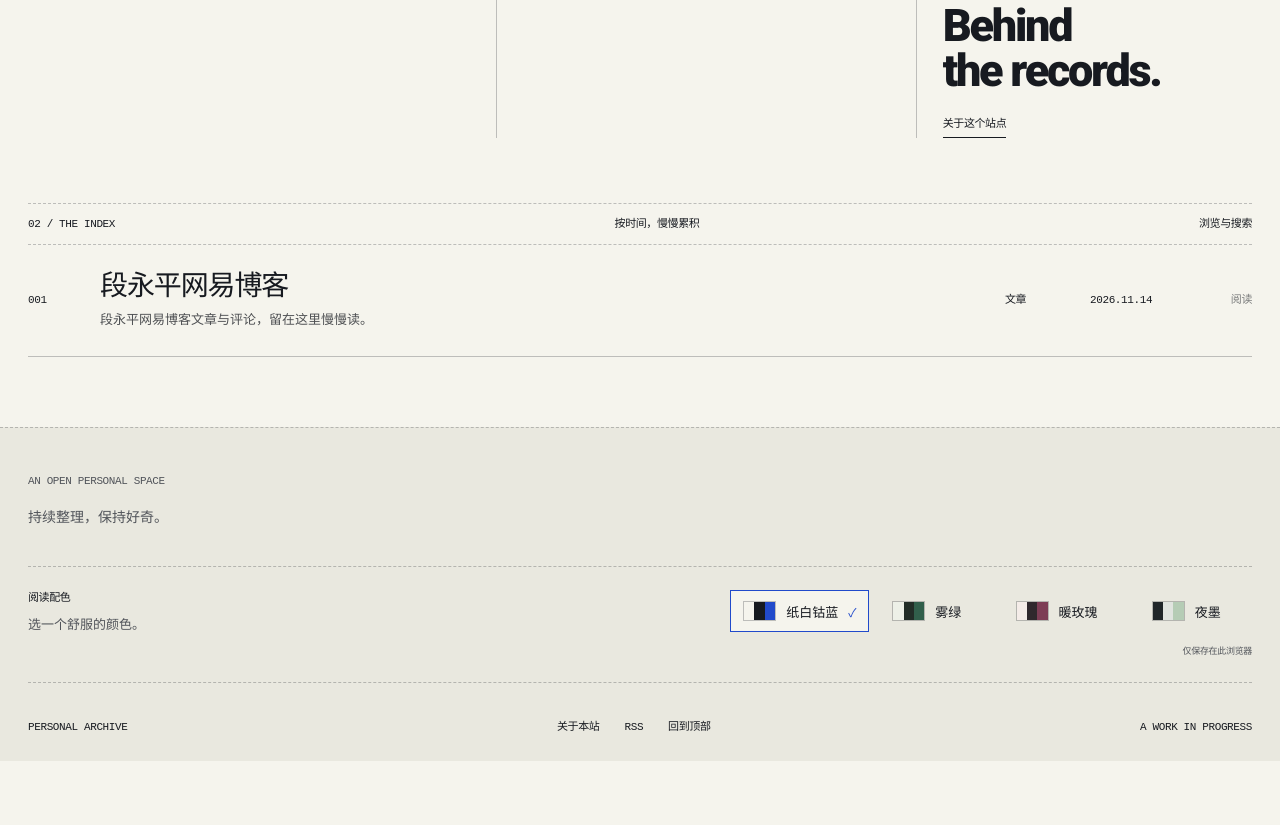
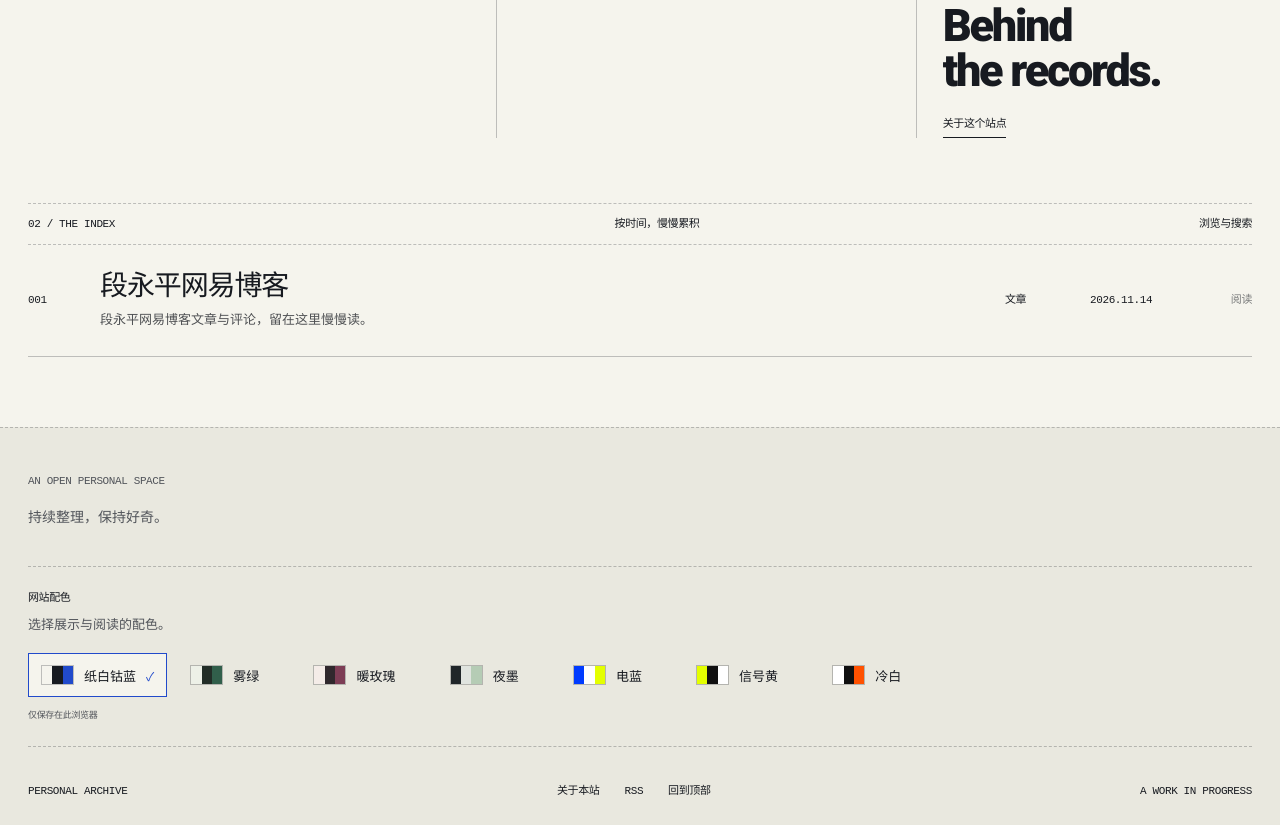
Before and after one commit to itsjoeyrighthere/itsjoeyrighthere.github.io, an Astro site: page / in a window 1280 px wide. Shown: the part 1287-2112 px from the top of the page. Before the commit the page ends 2048 px from the top, so only its background shows below. Built offline with nearby package versions, Linux system fonts and the light colour scheme; Astro itself is replaced by a stand-in of ours.

Commit message:
feat: add electric, signal and raw color themes

```diff
--- a/package.json
+++ b/package.json
@@ -10,6 +10,7 @@
     "dev": "astro dev",
     "start": "astro dev",
     "check": "astro check",
+    "test:themes": "node --test tests/themes.test.mjs",
     "build": "astro build && node scripts/build-search.js",
     "preview": "astro preview",
     "new-post": "node scripts/new-post.js"
--- a/src/components/ThemePicker.astro
+++ b/src/components/ThemePicker.astro
@@ -2,7 +2,7 @@
 import { themes } from '../config/themes';
 ---
 <section class="appearance-settings" data-theme-picker aria-labelledby="appearance-title">
-  <div class="appearance-caption"><h2 id="appearance-title" class="micro">阅读配色</h2><p>选一个舒服的颜色。</p></div>
+  <div class="appearance-caption"><h2 id="appearance-title" class="micro">网站配色</h2><p>选择展示与阅读的配色。</p></div>
   <div class="theme-options" role="group" aria-label="网站配色方案">
     {themes.map(theme => <button type="button" data-theme-option={theme.id} aria-pressed={theme.id === 'paper'} aria-label={`${theme.name}：${theme.description}`}>
       <span class="theme-palette" style={`--swatch-bg:${theme.background};--swatch-ink:${theme.ink};--swatch-brand:${theme.brand}`} aria-hidden="true"><i></i><i></i><i></i></span>
--- a/src/config/themes.ts
+++ b/src/config/themes.ts
@@ -3,4 +3,99 @@ export const themes = [
   { id: 'sage', name: '雾绿', description: '灰绿纸面，深绿文字', background: '#edf0e7', ink: '#222d27', brand: '#315f4b' },
   { id: 'rose', name: '暖玫瑰', description: '浅玫瑰纸面，酒红标题', background: '#f4ece8', ink: '#30282d', brand: '#7d3d55' },
   { id: 'night', name: '夜墨', description: '炭灰底色，柔和浅绿', background: '#202629', ink: '#e0e4df', brand: '#b5ccb5' },
+  { id: 'electric', name: '电蓝', description: '电蓝展示场，冷白阅读面，酸黄点色', background: '#003bff', ink: '#ffffff', brand: '#e4ff00' },
+  { id: 'signal', name: '信号黄', description: '信号黄与纯黑，白色阅读面', background: '#e4ff00', ink: '#101010', brand: '#ffffff' },
+  { id: 'raw', name: '冷白', description: '冷白与纯黑，信号橙硬边点色', background: '#ffffff', ink: '#101010', brand: '#ff5100' },
 ] as const;
+
+export type Surface = 'display' | 'index' | 'reading';
+type Palette = {
+  background: string; ink: string; muted: string; line: string;
+  material: string; materialInk: string; materialMuted: string;
+  underlay: string; action: string; actionInk: string; link: string; mark: string;
+};
+const reading = (link: string): Palette => ({
+  background: '#ffffff', ink: '#101010', muted: '#555555', line: '#767676',
+  material: '#ffffff', materialInk: '#101010', materialMuted: '#555555',
+  underlay: '#101010', action: link, actionInk: '#ffffff', link, mark: link,
+});
+const electricDisplay: Palette = {
+  background: '#003bff', ink: '#ffffff', muted: '#e3eaff', line: '#b4c5ff',
+  material: '#ffffff', materialInk: '#003bff', materialMuted: '#263f9f',
+  underlay: '#0021aa', action: '#e4ff00', actionInk: '#101010', link: '#ffffff', mark: '#e4ff00',
+};
+const signalDisplay: Palette = {
+  background: '#e4ff00', ink: '#101010', muted: '#343a00', line: '#657000',
+  material: '#101010', materialInk: '#e4ff00', materialMuted: '#e4ff00',
+  underlay: '#ffffff', action: '#101010', actionInk: '#e4ff00', link: '#101010', mark: '#101010',
+};
+const rawDisplay: Palette = {
+  ...reading('#b63800'), underlay: '#ff5100', action: '#101010', mark: '#ff5100',
+};
+export const artPalettes: Record<string, Record<Surface, Palette>> = {
+  electric: {
+    display: electricDisplay,
+    index: { ...reading('#003bff'), material: '#003bff', materialInk: '#ffffff', materialMuted: '#ffffff', underlay: '#e4ff00' },
+    reading: reading('#003bff'),
+  },
+  signal: {
+    display: signalDisplay,
+    index: { ...reading('#101010'), material: '#e4ff00', materialInk: '#101010', materialMuted: '#343a00' },
+    reading: reading('#101010'),
+  },
+  raw: {
+    display: rawDisplay,
+    index: { ...reading('#b63800'), material: '#101010', materialInk: '#ffffff', materialMuted: '#dddddd', underlay: '#ff5100' },
+    reading: reading('#b63800'),
+  },
+};
+
+export function surfaceForPath(path: string): Surface {
+  if (path === '/') return 'display';
+  return /^\/(posts|library|blog)(\/|$)/.test(path) ? 'reading' : 'index';
+}
+
+export const themeRegistry = themes.map(theme => ({
+  ...theme,
+  art: Object.hasOwn(artPalettes, theme.id),
+  surfaces: Object.fromEntries((['display', 'index', 'reading'] as const).map(surface =>
+    [surface, artPalettes[theme.id]?.[surface].background ?? theme.background])),
+}));
+
+// Keep first paint, page swaps and interactive selection on the same resolver.
+// This self-contained function is also serialized into the document head.
+export function applyThemeToDocument(doc: Document, id: string, registry: typeof themeRegistry): string {
+  const theme = registry.find(theme => theme.id === id) ?? registry[0];
+  const root = doc.documentElement;
+  const surface = root.dataset.surface;
+  const background = surface === 'display' || surface === 'reading' ? theme.surfaces[surface] : theme.surfaces.index;
+  root.dataset.theme = theme.id;
+  root.dataset.artTheme = String(theme.art);
+  doc.querySelector('meta[name="theme-color"]')?.setAttribute('content', background);
+  doc.querySelectorAll('[data-theme-option]').forEach(button => {
+    button.setAttribute('aria-pressed', String(button.getAttribute('data-theme-option') === theme.id));
+  });
+  return theme.id;
+}
+
+export const themeBootstrap = `(() => {
+  const root = document.documentElement;
+  root.classList.add('js');
+  let id = root.dataset.theme;
+  if (!id) { try { id = localStorage.getItem('joey-theme'); } catch {} }
+  (${applyThemeToDocument.toString()})(document, id || 'paper', JSON.parse(root.dataset.themePalettes || '[]'));
+})();`;
+
+export const artThemeStyles = Object.entries(artPalettes).flatMap(([id, states]) =>
+  Object.entries(states).map(([surface, p]) => `:root[data-theme="${id}"][data-surface="${surface}"] {
+    color-scheme: light;
+    --surface-bg:${p.background}; --surface-ink:${p.ink}; --surface-muted:${p.muted}; --surface-line:${p.line};
+    --material-bg:${p.material}; --material-ink:${p.materialInk}; --material-muted:${p.materialMuted};
+    --action-bg:${p.action}; --action-ink:${p.actionInk}; --link:${p.link}; --focus:${p.ink}; --underlay:${p.underlay};
+    --reading-bg:#fff; --reading-ink:#101010; --reading-muted:#555;
+    --paper:var(--surface-bg); --ink:var(--surface-ink); --muted:var(--surface-muted); --line:var(--surface-line);
+    --brand:var(--link); --accent:var(--focus); --footer:var(--surface-bg); --note:var(--surface-bg); --dot:${p.mark};
+    --sheet-line:var(--material-muted); --inline:#ededed; --code:#161616; --code-ink:#f8f8f1;
+    --selection-bg:${surface === 'display' && id === 'electric' ? '#e4ff00' : '#101010'}; --selection-ink:${surface === 'display' && id === 'electric' ? '#101010' : '#ffffff'};
+    --table-line:#767676;
+  }`)).join('\n');
--- a/src/styles/site.css
+++ b/src/styles/site.css
@@ -1457,3 +1457,35 @@ button:focus-visible,a:focus-visible,input:focus-visible,summary:focus-visible {
 @media (max-width:700px) {
   .wordmark { width:145px; font-size:19px; letter-spacing:-.6px; }
 }
+
+/* New themes use the same semantic surfaces on every route. Legacy themes keep their palettes. */
+:root[data-art-theme="true"] ::selection { background:var(--selection-bg); color:var(--selection-ink); }
+:root[data-art-theme="true"] .index-sheet {
+  background:var(--material-bg); color:var(--material-ink);
+  border-color:var(--material-ink); box-shadow:8px 12px 0 var(--underlay);
+}
+:root[data-art-theme="true"] .index-sheet:hover { box-shadow:13px 19px 0 var(--underlay); }
+:root[data-art-theme="true"] .index-sheet:before { background:var(--material-ink); border-color:var(--material-ink); }
+:root[data-art-theme="true"] .index-sheet :focus-visible { outline-color:var(--material-ink); }
+:root[data-art-theme="true"] .filter-group button[aria-pressed="true"] { background:var(--action-bg); color:var(--action-ink); border-color:var(--action-bg); }
+:root[data-art-theme="true"] .empty-project { background:none; }
+:root[data-art-theme="true"] .entry-row:hover { background:color-mix(in srgb,var(--ink) 6%,transparent); }
+:root[data-art-theme="true"] .note-feature { border:1px solid var(--line); }
+:root[data-art-theme="true"] .prose pre { color:var(--code-ink); }
+:root[data-art-theme="true"] .prose th,:root[data-art-theme="true"] .prose td { border-color:var(--table-line); }
+:root[data-art-theme="true"] .theme-options button[aria-pressed="true"] { border-color:var(--ink); }
+:root[data-art-theme="true"] .theme-options button:hover { border-color:var(--ink); }
+:root[data-art-theme="true"] .theme-selected { color:var(--ink); }
+:root[data-art-theme="true"] .prose :not(pre)>code { color:var(--reading-ink); }
+.theme-options { max-width:100%; }
+.theme-options button { min-height:44px; min-width:44px; }
+@media (min-width:901px) { .appearance-settings { grid-template-columns:1fr; } .appearance-hint { justify-self:start; } }
+@media (prefers-reduced-motion:no-preference) {
+  :root[data-art-theme="true"] body { transition:background-color .3s,color .3s; }
+}
+:root[data-art-theme="true"] body { background:var(--surface-bg); color:var(--surface-ink); }
+@media print {
+  :root[data-art-theme="true"] body,:root[data-art-theme="true"] body.paper-page { background:#fff; color:#000; }
+  :root[data-art-theme="true"] .prose a { color:#000; }
+  :root[data-art-theme="true"] .prose pre { background:#eee; color:#000; }
+}
--- a/src/utils/site.ts
+++ b/src/utils/site.ts
@@ -1,14 +1,9 @@
-import { themes } from '../config/themes';
+import { applyThemeToDocument, themeRegistry } from '../config/themes';
 import { initArchive } from './archive';
 
 let lifecycle: AbortController | undefined;
 function applyTheme(id: string) {
-  const theme = themes.find(theme => theme.id === id) ?? themes[0];
-  document.documentElement.dataset.theme = theme.id;
-  document.querySelector('meta[name="theme-color"]')?.setAttribute('content', theme.background);
-  document.querySelectorAll<HTMLButtonElement>('[data-theme-option]').forEach(button => {
-    button.setAttribute('aria-pressed', String(button.dataset.themeOption === theme.id));
-  });
+  return applyThemeToDocument(document, id, themeRegistry);
 }
 function initialisePage() {
   lifecycle?.abort();
@@ -19,12 +14,12 @@ function initialisePage() {
   picker?.querySelectorAll<HTMLButtonElement>('[data-theme-option]').forEach(button => {
     button.addEventListener('click', () => {
       const id = button.dataset.themeOption!;
-      applyTheme(id);
-      try { localStorage.setItem('joey-theme', id); } catch { /* Themes still work when storage is unavailable. */ }
+      const selected = applyTheme(id);
+      try { localStorage.setItem('joey-theme', selected); } catch { /* Themes still work when storage is unavailable. */ }
     }, { signal });
   });
   window.addEventListener('storage', event => {
-    if (event.key === 'joey-theme') applyTheme(event.newValue || 'paper');
+    if (event.key === 'joey-theme' || event.key === null) applyTheme(event.newValue || 'paper');
   }, { signal });
 
   const sheet = document.querySelector<HTMLElement>('[data-moving-sheet]');
@@ -41,15 +36,14 @@ function initialisePage() {
     update();
   }
   initArchive(signal);
+
 }
 
 // Preserve the chosen palette before Astro swaps the document, preventing a light flash.
 document.addEventListener('astro:before-swap', event => {
   lifecycle?.abort();
   const id = document.documentElement.dataset.theme || 'paper';
-  event.newDocument.documentElement.dataset.theme = id;
   event.newDocument.documentElement.classList.add('js');
-  const theme = themes.find(theme => theme.id === id) ?? themes[0];
-  event.newDocument.querySelector('meta[name="theme-color"]')?.setAttribute('content', theme.background);
+  applyThemeToDocument(event.newDocument, id, themeRegistry);
 });
 document.addEventListener('astro:page-load', initialisePage);
--- /dev/null
+++ b/tests/themes.test.mjs
@@ -0,0 +1,57 @@
+import test from 'node:test';
+import assert from 'node:assert/strict';
+import { runInNewContext } from 'node:vm';
+import { themeRegistry, themeBootstrap, applyThemeToDocument, surfaceForPath } from '../src/config/themes.ts';
+
+function documentFor(path, theme) {
+  const meta = { content: '', setAttribute(_, value) { this.content = value; } };
+  return {
+    documentElement: {
+      dataset: { surface: surfaceForPath(path), themePalettes: JSON.stringify(themeRegistry), ...(theme ? { theme } : {}) },
+      classList: { add() {} },
+    },
+    querySelector() { return meta; },
+    querySelectorAll() { return []; },
+    meta,
+  };
+}
+
+test('reading routes and display routes use distinct surfaces', () => {
+  assert.equal(surfaceForPath('/'), 'display');
+  for (const path of ['/posts/example/', '/library/duan/3/', '/blog/example/']) assert.equal(surfaceForPath(path), 'reading');
+  for (const path of ['/archive/', '/about/', '/404.html', '/library-other/']) assert.equal(surfaceForPath(path), 'index');
+});
+
+test('invalid preference resolves to the default without retaining an invalid ID', () => {
+  const doc = documentFor('/');
+  assert.equal(applyThemeToDocument(doc, 'unknown', themeRegistry), 'paper');
+  assert.equal(doc.documentElement.dataset.artTheme, 'false');
+});
+
+test('the same saved art theme uses the destination reading background', () => {
+  for (const id of ['electric', 'signal', 'raw']) {
+    const home = documentFor('/');
+    const article = documentFor('/library/duan/3/');
+    applyThemeToDocument(home, id, themeRegistry);
+    applyThemeToDocument(article, id, themeRegistry);
+    assert.equal(article.documentElement.dataset.theme, id);
+    assert.equal(article.meta.content, '#ffffff');
+    assert.equal(home.meta.content, themeRegistry.find(theme => theme.id === id).surfaces.display);
+  }
+});
+
+test('serialized first-paint script is self-contained and respects the target route', () => {
+  const document = documentFor('/posts/example/');
+  runInNewContext(themeBootstrap, { document, localStorage: { getItem: () => 'electric' } });
+  assert.equal(document.documentElement.dataset.theme, 'electric');
+  assert.equal(document.meta.content, '#ffffff');
+});
+
+test('page-swap preference wins over stale storage and blocked storage remains readable', () => {
+  const swapped = documentFor('/archive/', 'signal');
+  runInNewContext(themeBootstrap, { document: swapped, localStorage: { getItem: () => 'night' } });
+  assert.equal(swapped.documentElement.dataset.theme, 'signal');
+  const blocked = documentFor('/');
+  runInNewContext(themeBootstrap, { document: blocked, localStorage: { getItem() { throw new Error('unavailable'); } } });
+  assert.equal(blocked.documentElement.dataset.theme, 'paper');
+});
```
Also changed, not shown: src/layouts/Base.astro (+4 -13 lines), README.md.
